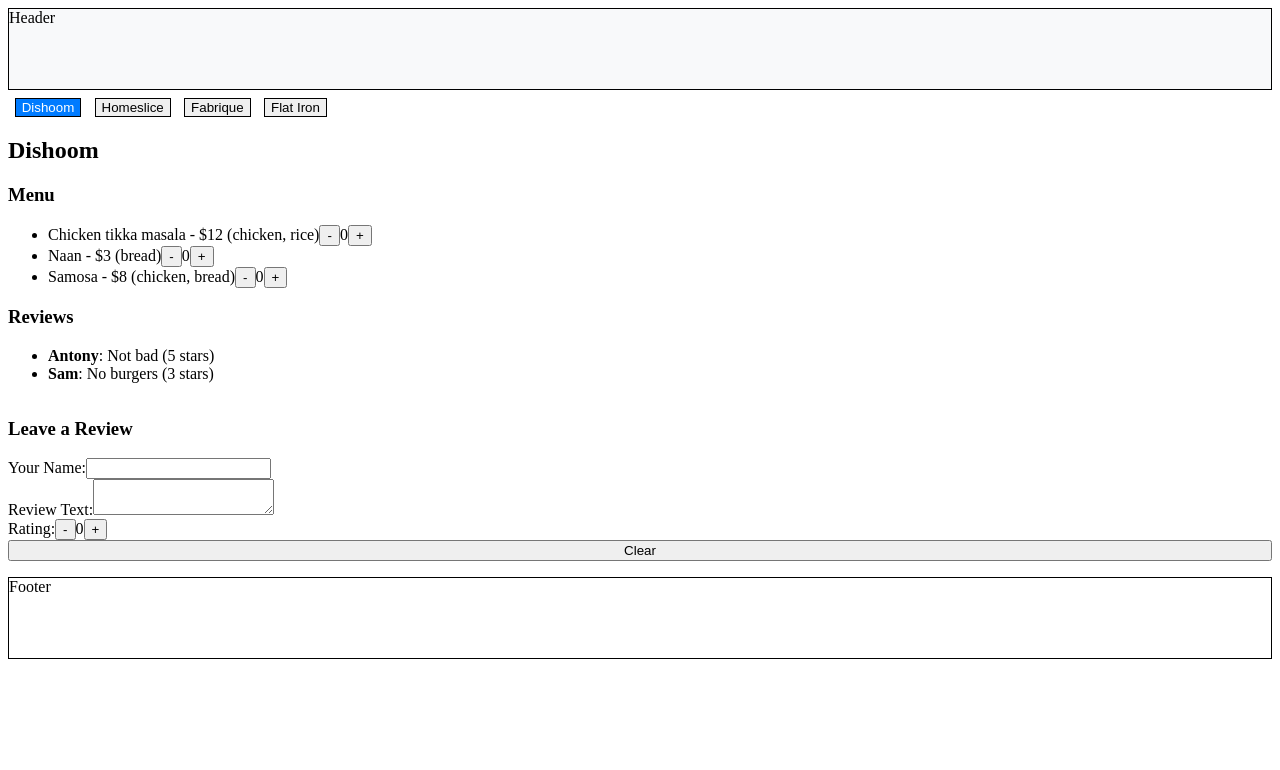
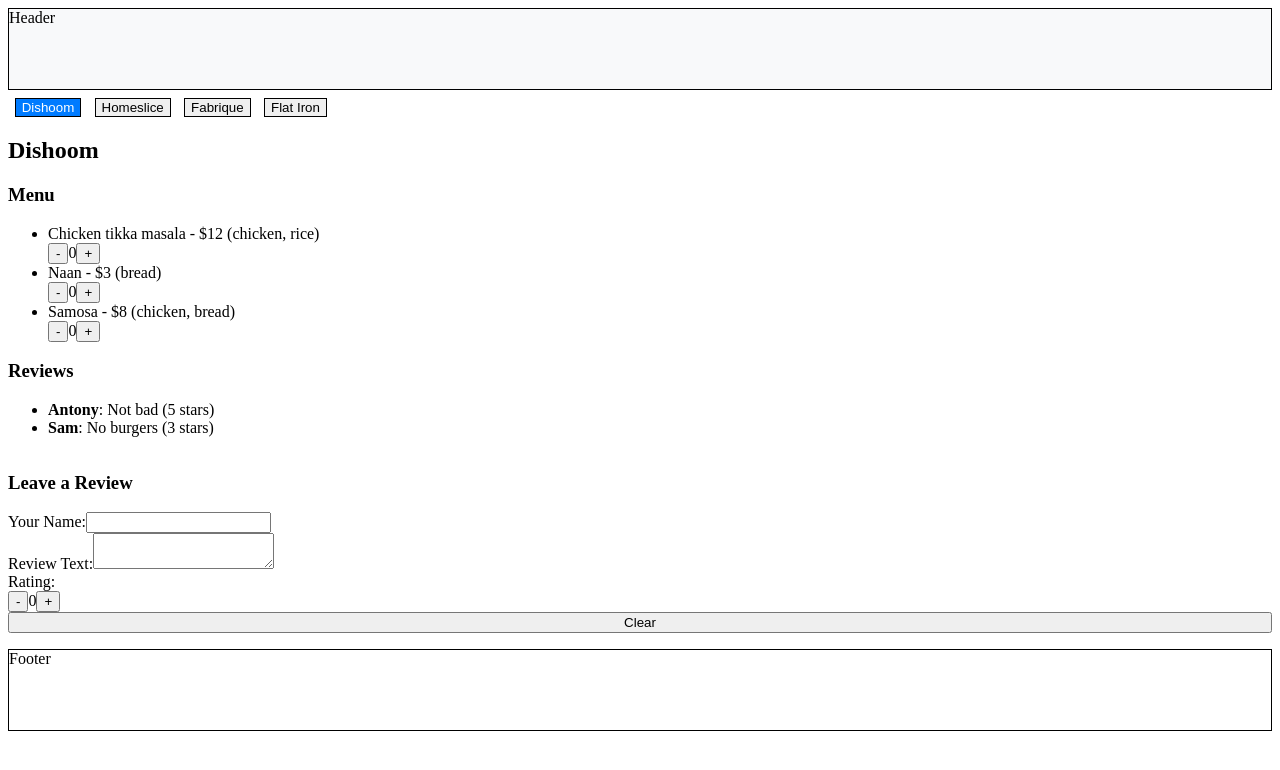
Before and after one commit to besthalfofthedevil/react1205, a React (Vite) app: page / in a window 1280 px wide. Shown: the top 770 px of the page. Built offline with nearby package versions, Linux system fonts and the light colour scheme.

Commit message:
Refactor: Move events processing to the form

```diff
--- a/src/components/Counter/counter.tsx
+++ b/src/components/Counter/counter.tsx
@@ -6,28 +6,14 @@ export const Counter = ({
   substract,
 }: {
   count: number;
-  add: () => void;
-  substract: () => void;
+  add: (e: any) => void;
+  substract: (e: any) => void;
 }): JSX.Element => {
   return (
-    <span>
-      <button
-        onClick={(e) => {
-          e.preventDefault();
-          substract();
-        }}
-      >
-        -
-      </button>
-      {count}
-      <button
-        onClick={(e) => {
-          e.preventDefault();
-          add();
-        }}
-      >
-        +
-      </button>
-    </span>
+    <div>
+      <button onClick={substract}>-</button>
+      <span>{count}</span>
+      <button onClick={add}>+</button>
+    </div>
   );
 };
--- a/src/components/ReviewForm/review-form.tsx
+++ b/src/components/ReviewForm/review-form.tsx
@@ -41,8 +41,14 @@ export const ReviewForm = () => {
         Rating:
         <Counter
           count={rating}
-          add={incrementRating}
-          substract={decrementRating}
+          add={(e) => {
+            e.preventDefault();
+            incrementRating();
+          }}
+          substract={(e) => {
+            e.preventDefault();
+            decrementRating();
+          }}
         />
       </label>
       <button type="submit">Clear</button>
```
